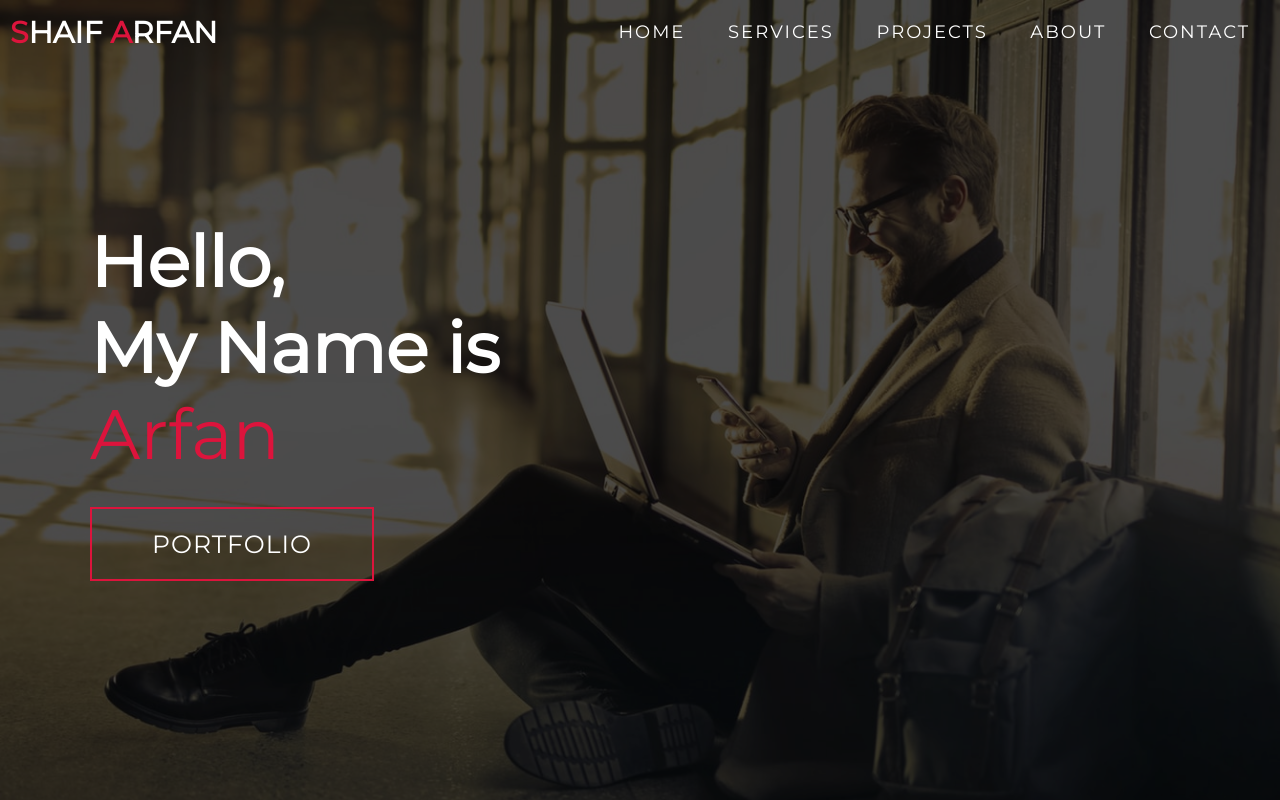
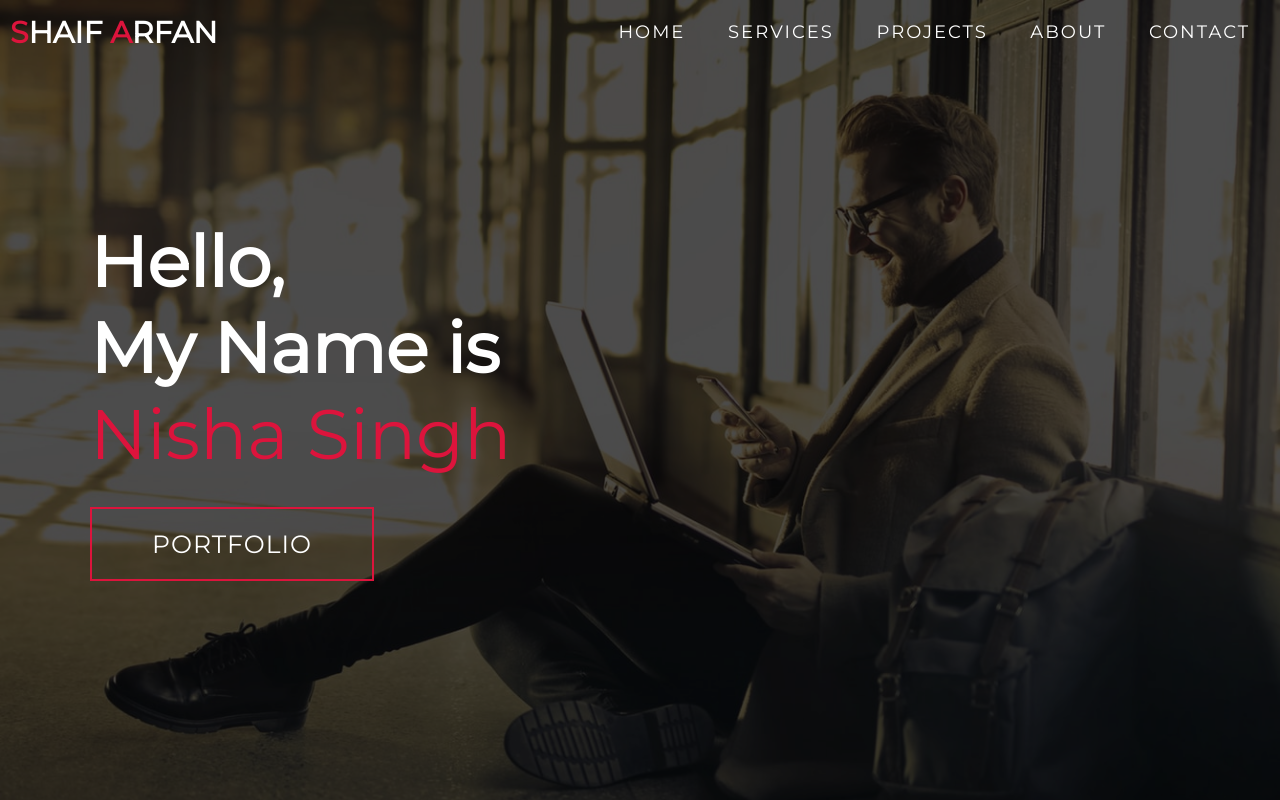
Before and after one commit to Nisha-Sing/Resume__Nisha, a plain HTML site: page index.html in a window 1280 px wide. Shown: the top 800 px of the page. Drawn offline with Linux system fonts and the light colour scheme.

Commit message:
Update index.html

```diff
--- a/index.html
+++ b/index.html
@@ -42,7 +42,7 @@
       <div>
         <h1>Hello, <span></span></h1>
         <h1>My Name is <span></span></h1>
-        <h1>Arfan <span></span></h1>
+        <h1>Nisha Singh <span></span></h1>
         <a href="#projects" type="button" class="cta">Portfolio</a>
       </div>
     </div>
```
